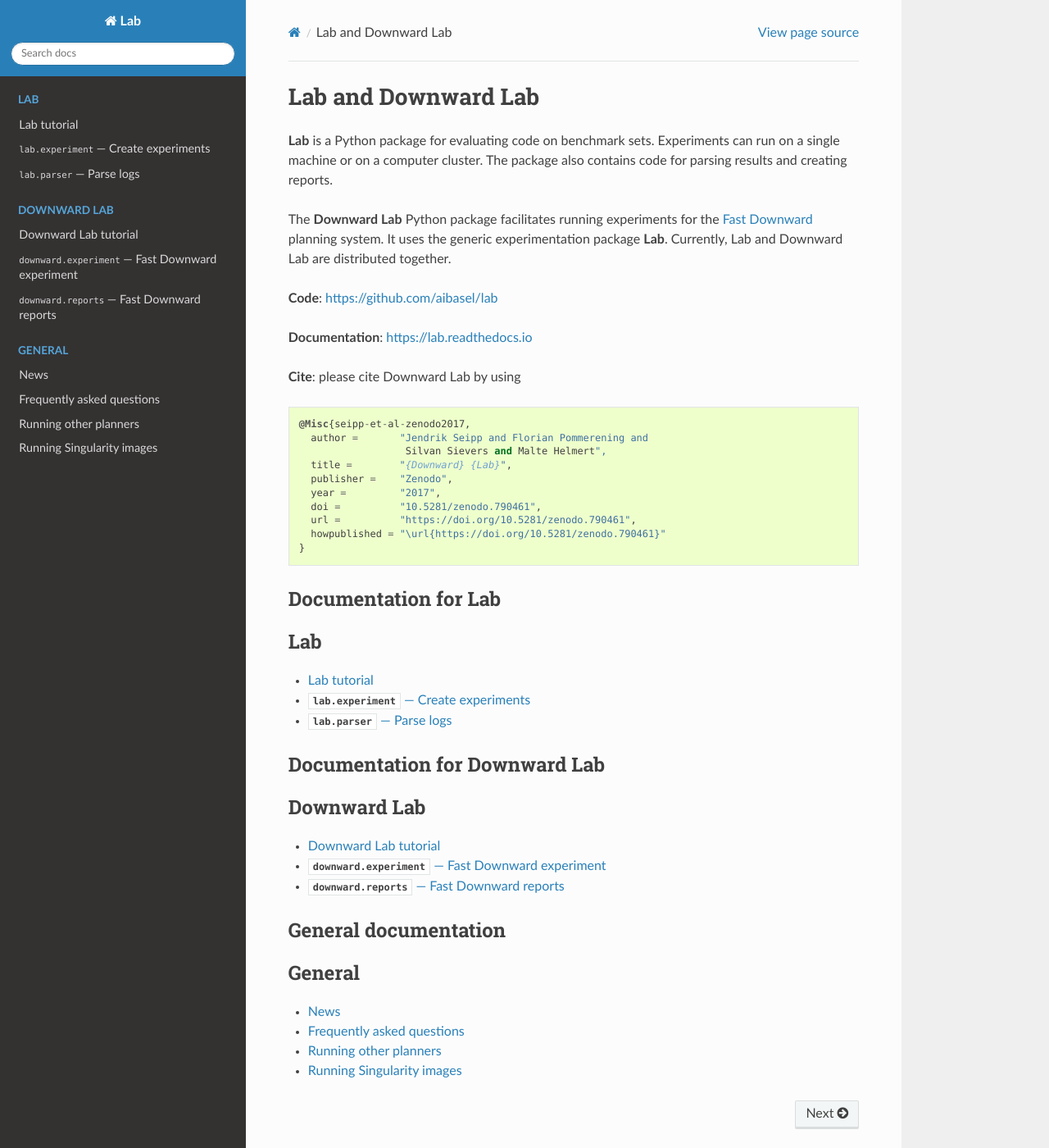
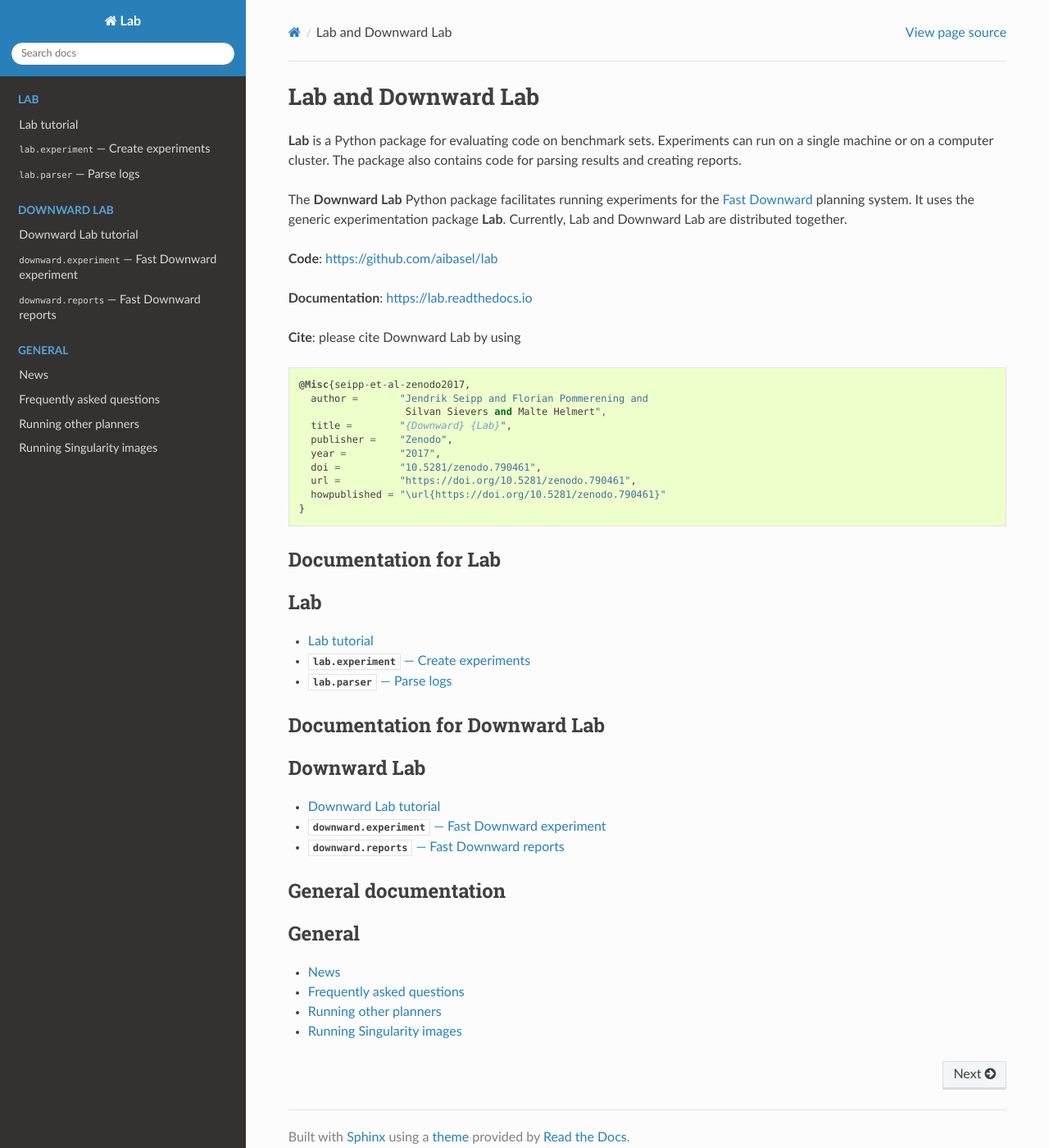
Before and after one commit to aibasel/lab, a Sphinx documentation site: the page built from docs/index.rst, in a window 1280 px wide and 1400 px high. Shown: the whole window at 82% size. Built offline with Sphinx 7.4.7 and the Read the Docs theme 2.0.0, drawn with Linux system fonts in a browser that asks for light colours; pages that are not in the unit, such as notebooks, are missing from menus.

Commit message:
Make documentation pages wider.

```diff
--- /dev/null
+++ b/docs/_static/custom.css
@@ -0,0 +1,4 @@
+/* Make page wider (https://stackoverflow.com/a/57840173/1277298). Default: 800px */
+.wy-nav-content {
+    max-width: 1000px !important;
+}
--- a/docs/conf.py
+++ b/docs/conf.py
@@ -133,7 +133,9 @@
 # Add any paths that contain custom static files (such as style sheets) here,
 # relative to this directory. They are copied after the builtin static files,
 # so a file named "default.css" will overwrite the builtin "default.css".
-# html_static_path = ['_static']
+html_static_path = ['_static']
+
+html_css_files = ["custom.css"]
 
 # If not '', a 'Last updated on:' timestamp is inserted at every page bottom,
 # using the given strftime format.
```
